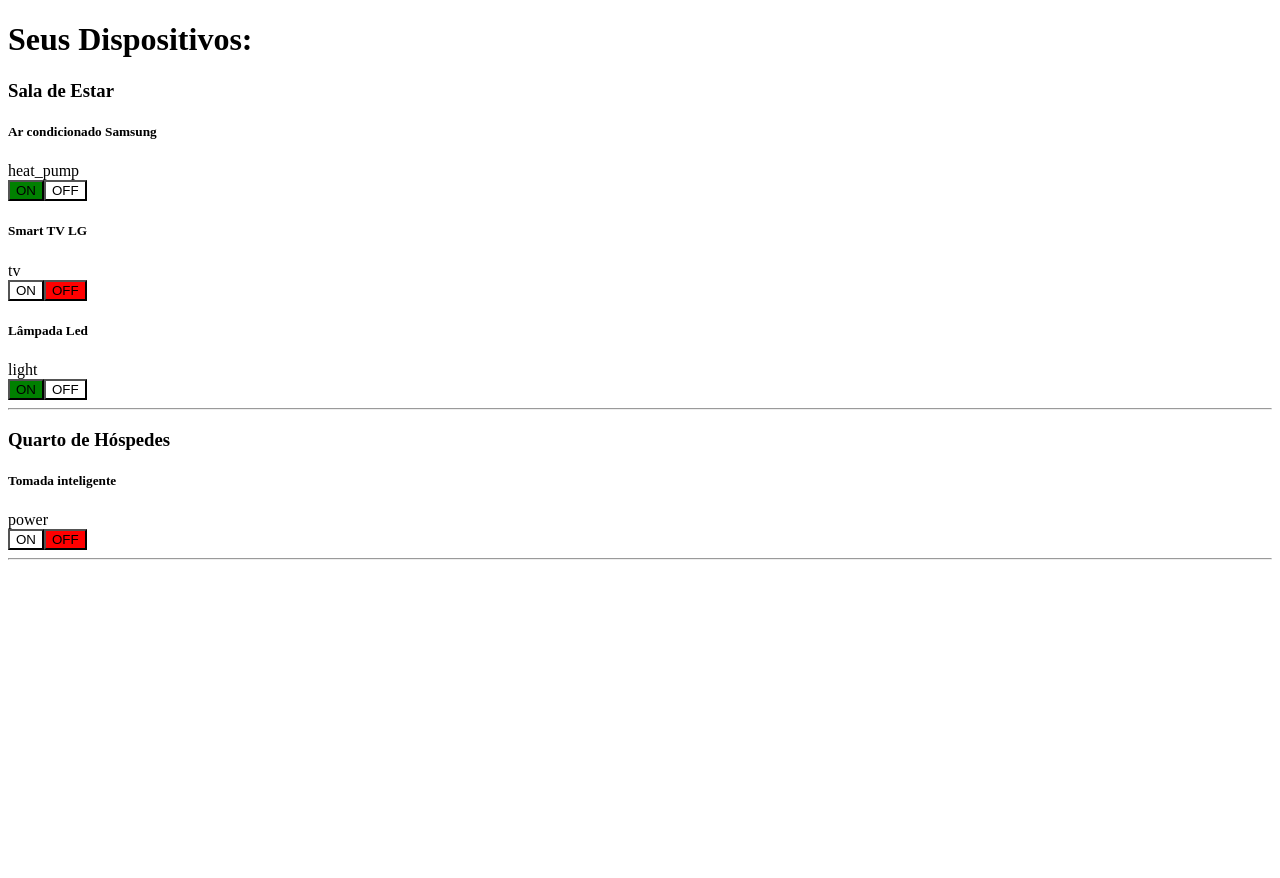
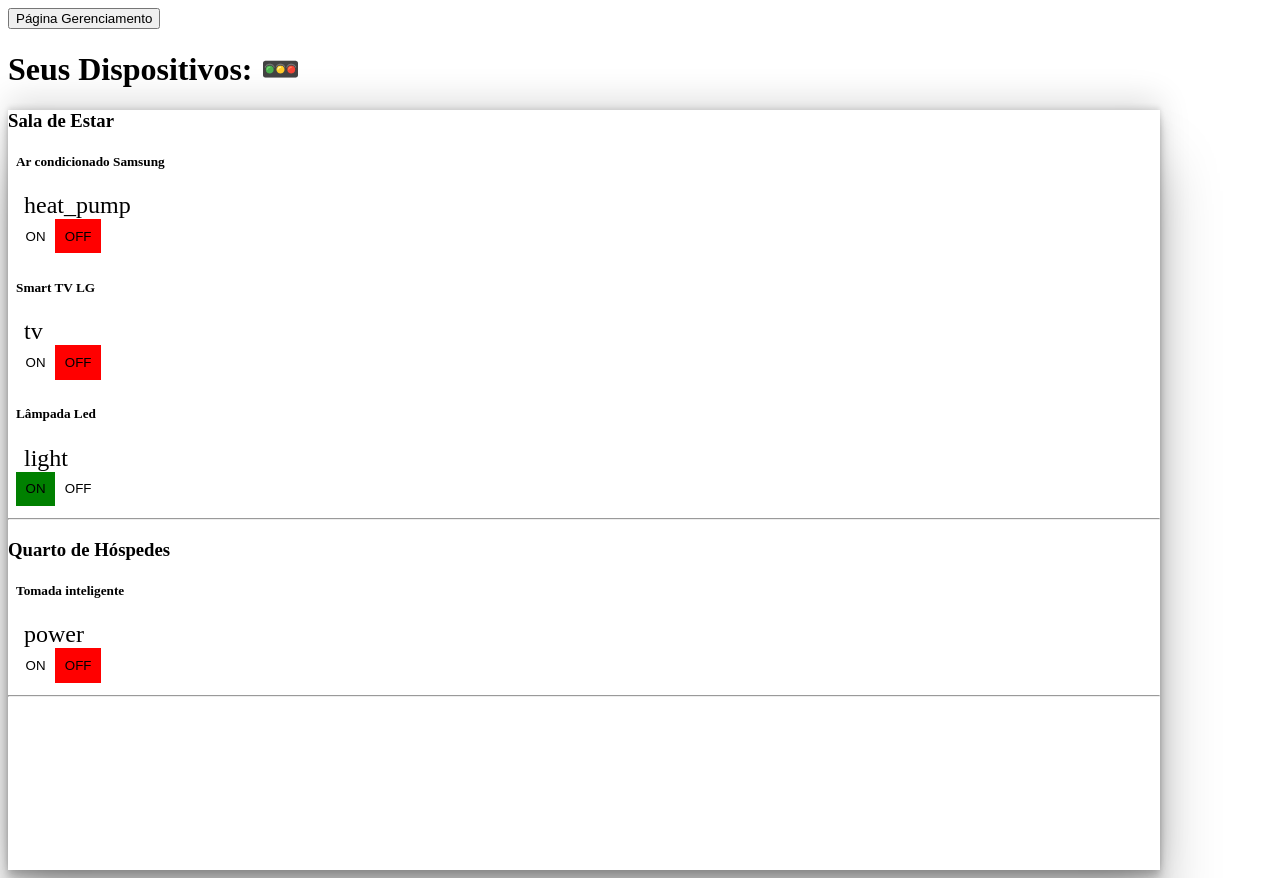
Before and after one commit to Pairon03/IIOT, a Vue app in the folder DOMOTICA/domotica/: page / in a window 1280 px wide. Before the commit the page ends 800 px from the top, so only its background shows below. Built offline with nearby package versions, Linux system fonts and the light colour scheme; the HTML template or start-up script is replaced by a standard one.

Commit message:
Atualizações App

```diff
--- a/DOMOTICA/domotica/src/App.vue
+++ b/DOMOTICA/domotica/src/App.vue
@@ -1,9 +1,26 @@
 <script setup lang="ts">
-import { RouterLink, RouterView } from 'vue-router'
+import { ref, computed } from 'vue'
+import { RouterLink, RouterView, useRouter} from 'vue-router'
+
+const router = useRouter()
+
+const buttonRouteLabel = computed(()=>
+router.currentRoute.value.name === 'devices'?
+'Gerenciamento' : 'Dispositivos')
+
+const changePage = ()=>{
+  router.currentRoute.value.name === 'devices'?
+    router.push('/management') :
+    router.push('/')
+
+}
+
 </script>
 
+
 <template>
-
+  <button @click="changePage">Página {{ buttonRouteLabel }}</button>
+  <!-- <RouterLink to="/management"> Gerenciamento  </RouterLink> -->
   <RouterView />
 </template>
 
--- a/DOMOTICA/domotica/src/assets/variables.scss
+++ b/DOMOTICA/domotica/src/assets/variables.scss
@@ -1,4 +1,7 @@
 :root{
     --background-dark-color: #511f6e;
     --background-light-color: #d3c1de;
+    --background-envs-color: rgb(206,160,160);
+    --background-device-color: rgb(212,221,218);
+    --device-icon-color: rgb(87,82,82);
 }
--- a/DOMOTICA/domotica/src/components/DeviceComponent.vue
+++ b/DOMOTICA/domotica/src/components/DeviceComponent.vue
@@ -9,10 +9,11 @@ import { Device } from '@/models/devices';
 </script>
 
 <template>
-    <section>
+    <section class="flex clex-column text-center align-items-center
+    justify-content-center">
         <h5>{{ props.device.name }}</h5>
             <span class="icons material-icons-round">{{ props.device.icon }}</span>
-            <div :class="`button-${props.device.state}`">
+            <div :class="`device-buttons button-${props.device.state}`">
                 <button @click="()=>props.device.state = true" class="on">ON</button>
                 <button @click="()=>props.device.state = false" class="off">OFF</button>
             </div>
@@ -20,6 +21,30 @@ import { Device } from '@/models/devices';
 </template>
 
 <style scoped lang="scss">
+    section {
+        background-color: var(--background-device-color);
+        width: 10rem;
+        height: 6.5rem;
+        margin: 0.5rem;
+
+        .icons{
+            font-size: 1.5rem;
+            margin: 0.5rem;
+            color: var(--device-icon-color);
+        }
+
+        .device-buttons button{
+            border: none;
+            padding: 0.6rem;
+            cursor: pointer;
+            &:hover{
+                opacity: 0.6;
+                transform: scale(1.05);
+                transition: 0.3s;
+            }
+        }
+    }
+
      .button-true{
         .on{
             background-color: green;
--- a/DOMOTICA/domotica/src/components/EnvironmentComponent.vue
+++ b/DOMOTICA/domotica/src/components/EnvironmentComponent.vue
@@ -10,10 +10,12 @@ import DeviceComponent from './DeviceComponent.vue';
 </script>
 
 <template>
-    <section>
-        <h3>{{ props.environment.name }}</h3>
-        <div v-for="(currentDevice, id) in props.environment.devices" :key="id">
+    <section class="flex flex-column">
+        <h3 class="m-3">{{ props.environment.name }}</h3>
+        <div class="flex flex-row">
+            <div v-for="(currentDevice, id) in props.environment.devices" :key="id">
             <DeviceComponent :device="currentDevice"/>
+        </div>
         </div>
         <hr>
     </section>
--- a/DOMOTICA/domotica/src/router/index.ts
+++ b/DOMOTICA/domotica/src/router/index.ts
@@ -8,15 +8,18 @@ const router = createRouter({
   routes: [
     {
       component: Devices,
-      path: '/'
+      path: '/',
+      name: 'devices'
     },
     {
       component: Management,
-      path: '/management'
+      path: '/management',
+      name: 'management'
     },
     {
       component: NotFound,
-      path: '/:pathMatch(.*)*'
+      path: '/:pathMatch(.*)*',
+      name: 'not-found'
     },
 
   ],
--- a/DOMOTICA/domotica/src/views/Devices.vue
+++ b/DOMOTICA/domotica/src/views/Devices.vue
@@ -6,7 +6,7 @@ import { ref, reactive } from 'vue';
 
 const ar: Device = reactive(new Device());
 ar.name = 'Ar condicionado Samsung';
-ar.state = true;
+ar.state = false;
 ar.icon = 'heat_pump';
 
 const tv: Device = reactive(new Device());
@@ -18,16 +18,17 @@ iluminacao.name = 'Lâmpada Led';
 iluminacao.state = true;
 iluminacao.icon = 'light';
 
-const sala: Environment = reactive(new Environment())
+const sala: Environment = reactive(new Environment());
 sala.name = 'Sala de Estar';
-sala.devices = [ ar, tv, iluminacao];
+sala.devices = [ ar, tv, iluminacao ];
+
 
 const tomada: Device = reactive(new Device());
 tomada.name = 'Tomada inteligente';
 tomada.state = false;
 tomada.icon = 'power';
 
-const quarto: Environment = reactive(new Environment())
+const quarto: Environment = reactive(new Environment());
 quarto.name = 'Quarto de Hóspedes';
 quarto.devices = [ tomada ];
 
@@ -35,17 +36,29 @@ const environments: Array<Environment> = reactive([]);
 environments.push(sala);
 environments.push(quarto);
 
+
 </script>
 
 <template>
-    <h1>Seus Dispositivos: </h1>
-
-    <div v-for="(currentEnvironment, envId) in environments" :key="envId">
-       <EnvironmentComponent :environment="currentEnvironment"/>
-    </div>
-
+    <main class="flex flex-column justify-content-center align-items-center">
+        <h1>Seus Dispositivos: 🚥</h1>
+       <section class="environments border-round-sr">
+            <div v-for="(currentEnvironment, envId) in environments" :key="envId">
+                <EnvironmentComponent :environment="currentEnvironment" />
+            </div>
+       </section>
+    </main>
 </template>
 
 <style scoped lang="scss">
-
+    main{
+        width: 100vw;
+        min-height: 100vh;
+        .environments{
+            width: 90vw;
+            min-height: 95vh;
+            background-color: var(--background-envs-color);
+            box-shadow: rgba(0, 0, 0, 0.25) 0px 54px 55px, rgba(0, 0, 0, 0.12) 0px -12px 30px, rgba(0, 0, 0, 0.12) 0px 4px 6px, rgba(0, 0, 0, 0.17) 0px 12px 13px, rgba(0, 0, 0, 0.09) 0px -3px 5px;
+        }
+    }
 </style>
```
